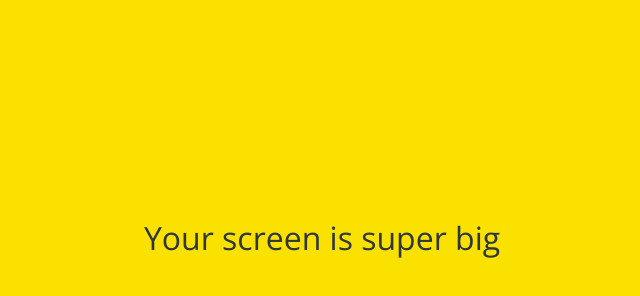
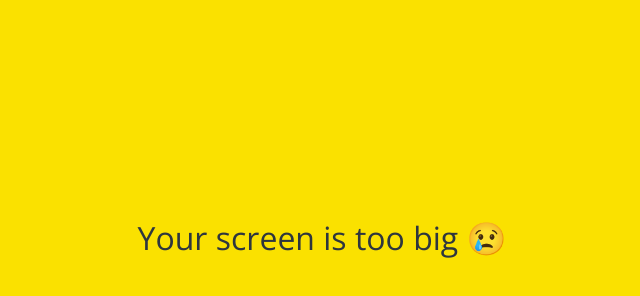
Before and after one commit to yewonkim301/kokoa-clone-2023, a plain HTML site: page friends.html in a window 1280 px wide. Shown: the part 162-458 px from the top of the page, without its empty margins (318-958 px from the left). Drawn offline with nearby package versions, Linux system fonts and the light colour scheme.

Commit message:
super -> too 😢

```diff
--- a/friends.html
+++ b/friends.html
@@ -108,7 +108,7 @@
     </div>
 
     <div id="no-mobile">
-      <span>Your screen is super big</span>
+      <span>Your screen is too big 😢</span>
     </div>
 
     <script
```
